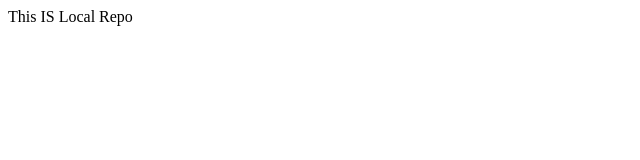
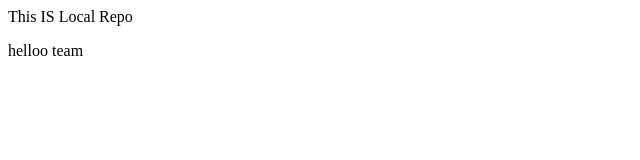
Before and after one commit to BlackTreads/LocalRepo, a plain HTML site: page index.html in a window 1280 px wide. Shown: the full height of the page, 0-640 px from the left. Drawn offline with Linux system fonts and the light colour scheme.

Commit message:
Ad d new feature

```diff
--- a/index.html
+++ b/index.html
@@ -1 +1,2 @@
 <p>This IS Local Repo</p>
+<p>helloo team</p>
```
